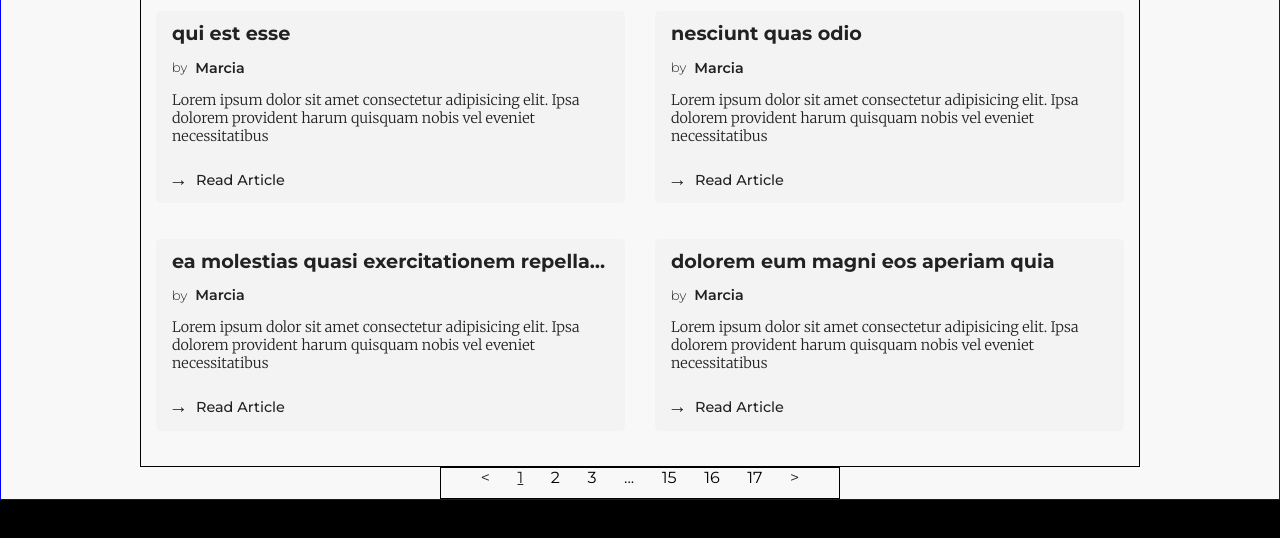
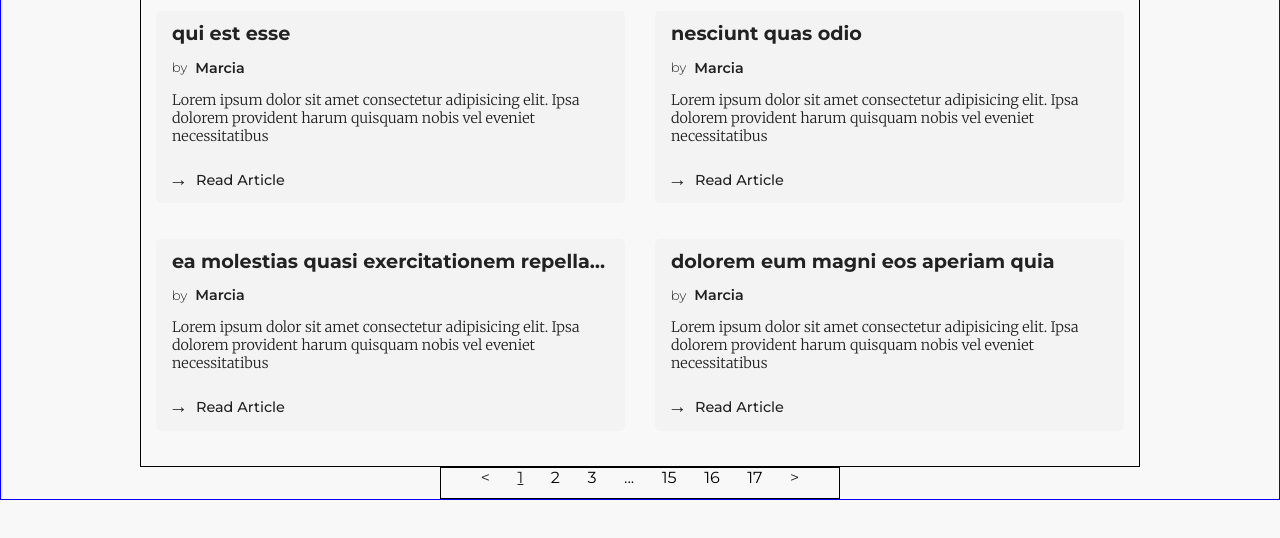
Before and after one commit to kennedybm/teste-tecnico-front-end, a React (Vite) app: page / in a window 1280 px wide. Shown: the part 526-1064 px from the top of the page. After the commit the page ends 1026 px from the top, so only its background shows below. Built offline with nearby package versions, Linux system fonts and the light colour scheme.

Commit message:
Fix: removed div for tests

```diff
--- a/src/pages/Home/index.tsx
+++ b/src/pages/Home/index.tsx
@@ -1,4 +1,4 @@
-import * as S from "./styles";
+import * as Styles from "./styles";
 import { usePosts } from "../../providers/Api/Posts";
 import { useUsers } from "../../providers/Api/Users";
 import { useEffect, useState, useRef } from "react";
@@ -19,9 +19,9 @@ const Home = () => {
   const handleScroll = () => {
     const scrollPosition = window.scrollY;
     // console.log(scrollPosition);
-    if (scrollPosition >= 240) {
+    if (scrollPosition >= 218) {
       setPosition(!position);
-    } else if (scrollPosition < 240) {
+    } else if (scrollPosition < 218) {
       setPosition(false);
     }
   };
@@ -36,12 +36,11 @@ const Home = () => {
 
   return (
     <>
-      <S.Main>
+      <Styles.Main>
         <Header position={position} />
         <Presentaion />
         <Posts />
-        <S.TesteTwo></S.TesteTwo>
-      </S.Main>
+      </Styles.Main>
     </>
   );
 };
```
